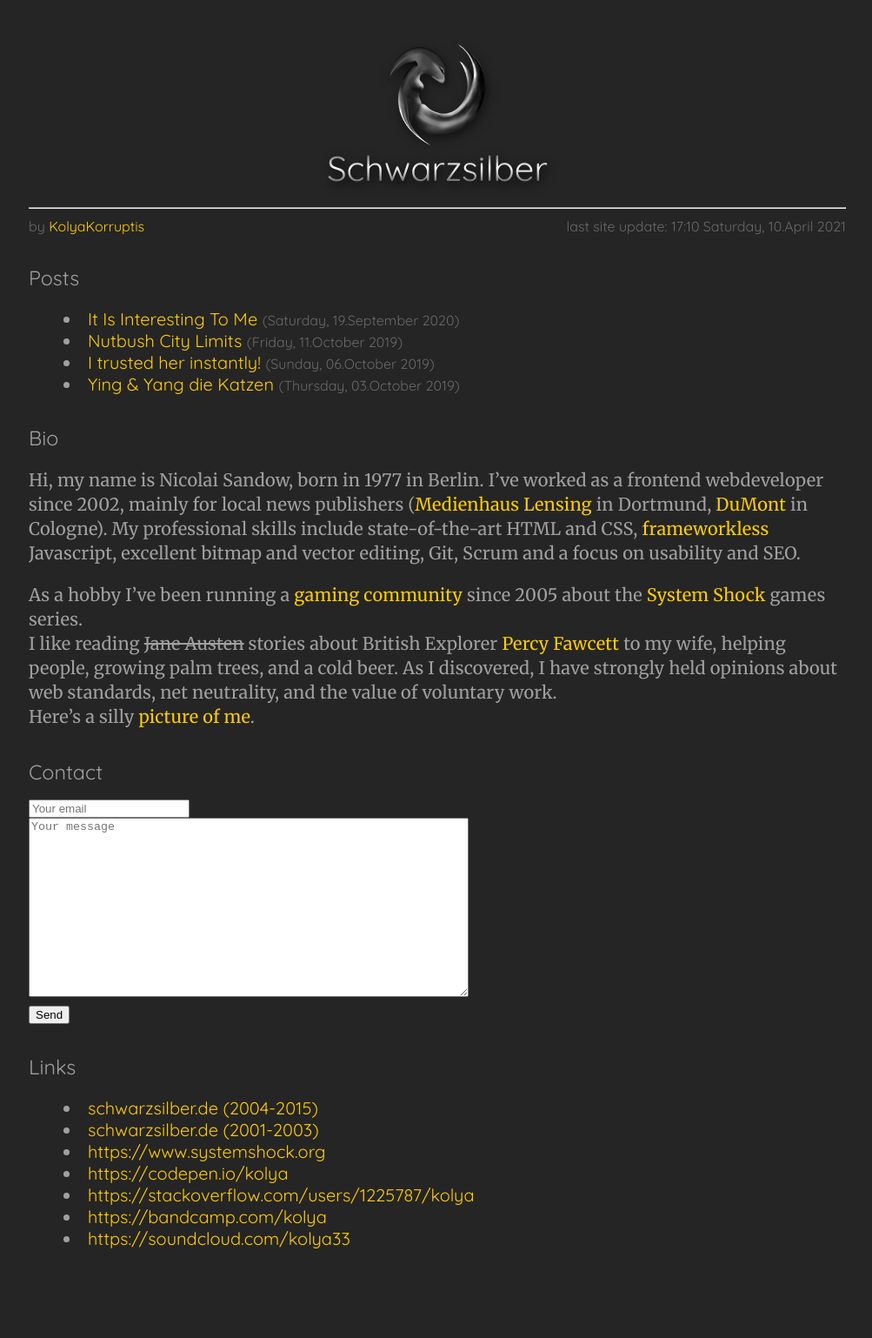
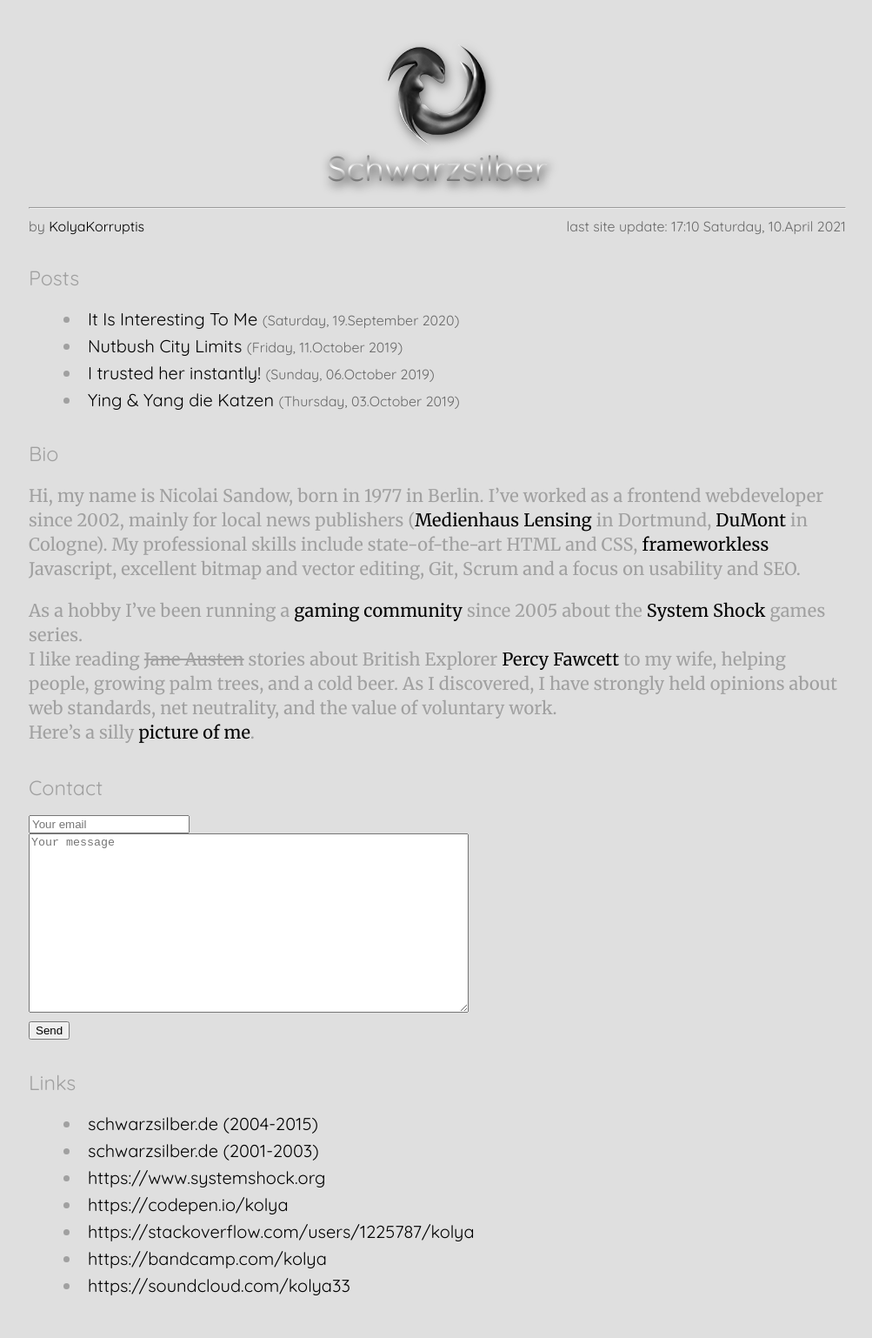
Before and after one commit to KolyaKorruptis/.github.io, a Jekyll site: the page built from index.md, in a window 1280 px wide. Shown: the whole page at 87% size, without its empty margins (137-1140 px from the left). Built offline with Jekyll 4.4.1, drawn with Linux system fonts in a browser that asks for light colours; our own code applies the rules of GitHub Pages for plain Markdown files; the repository's description, which GitHub fills in, is left out; before the commit the page ends 1484 px from its top, so only the background shows below that.

Commit message:
light mode

```diff
--- a/css/modules/article.css
+++ b/css/modules/article.css
@@ -6,9 +6,9 @@
   width: 100%;
 }
 
-/* .article UL LI {
-  line-height: 1.8rem;
-} */
+.article UL LI {
+  margin-bottom: 0.3em;
+}
 
 article p {
   font-family: var(--textFontFamily);
--- a/css/vars.css
+++ b/css/vars.css
@@ -15,5 +15,12 @@
   --smallText: 0.8em;
   --siteBgColor: var(--darkGrey);
   --mainTextColor: var(--lightergrey);
-  --linkColor: var(--orange);
+  --linkColor: var(--white);
 }
+
+@media (prefers-color-scheme: light) {
+  :root {
+    --siteBgColor: var(--white);
+    --linkColor: var(--black);
+  }
+}
```
